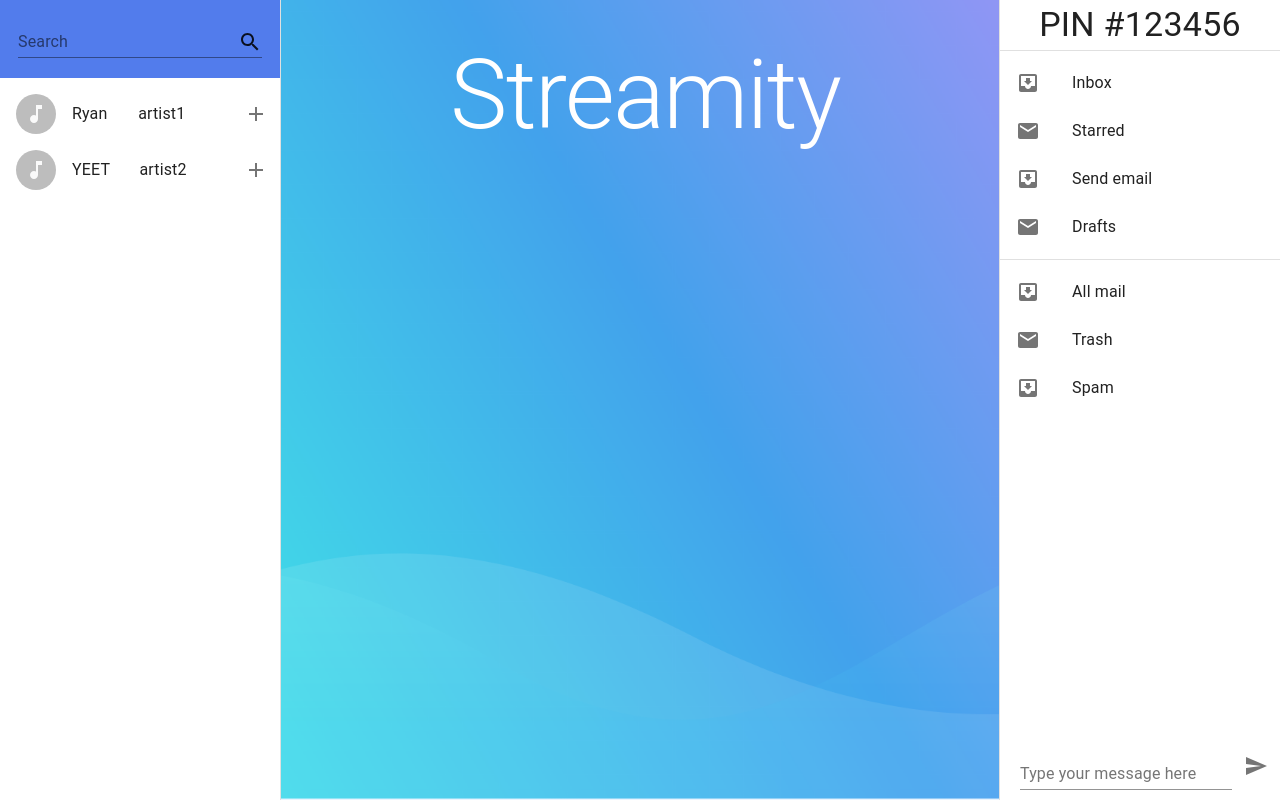
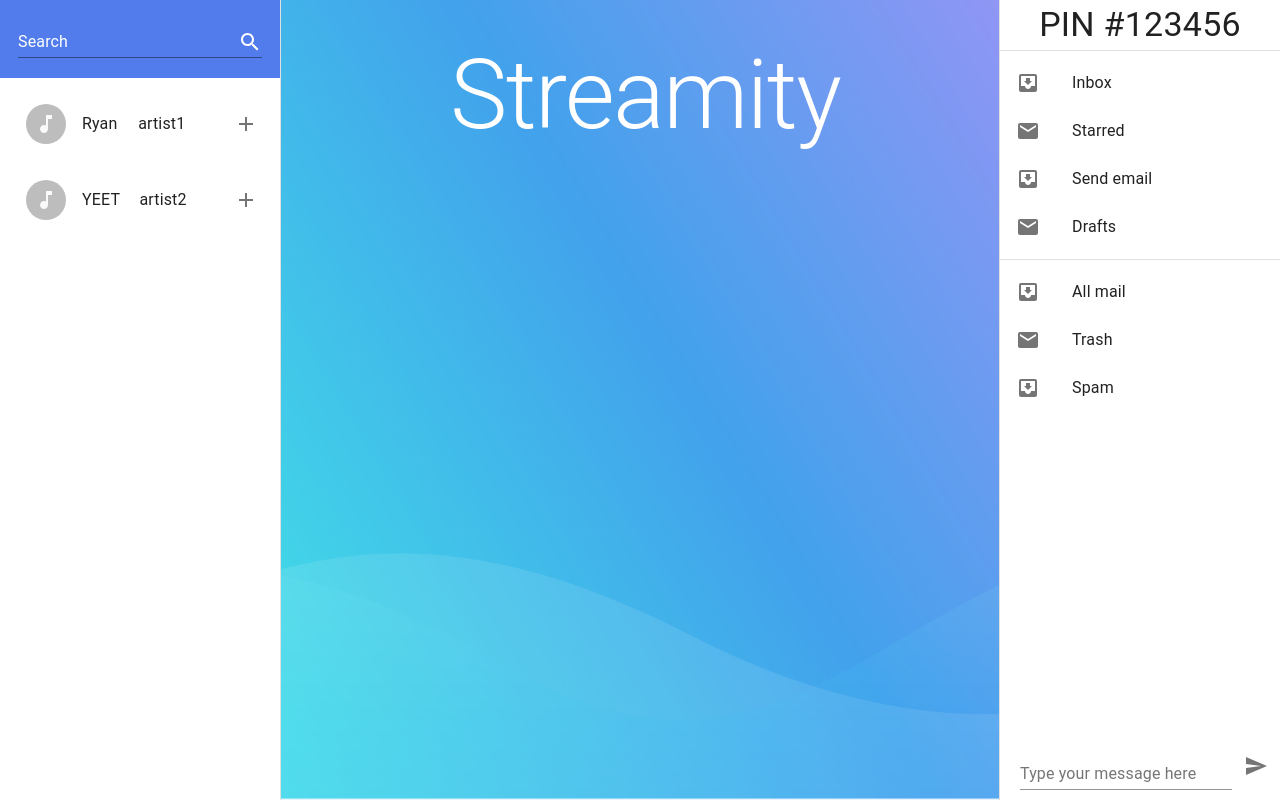
Before and after one commit to WaiHaiDere/Streamity, a React (Create React App) app in the folder frontend/: page /media in a window 1280 px wide. Built offline with nearby package versions, Linux system fonts and the light colour scheme; the HTML template or start-up script is replaced by a standard one.

Commit message:
Add coloured header to left drawer

```diff
--- a/frontend/src/components/LeftDrawer/LeftDrawer.jsx
+++ b/frontend/src/components/LeftDrawer/LeftDrawer.jsx
@@ -1,12 +1,16 @@
 import React from "react";
-import { TextField, Drawer, List, IconButton } from "@material-ui/core";
+import {
+  TextField,
+  Drawer,
+  List,
+  IconButton,
+  Divider,
+} from "@material-ui/core";
 import PropTypes from "prop-types";
 
 import SearchIcon from "@material-ui/icons/Search";
 import AddIcon from "@material-ui/icons/Add";
-
 import SearchResult from "../SearchResult/SearchResult";
-
 import styles from "./leftdrawer.module.css";
 
 const LeftDrawer = ({ listOfSearchResults }) => {
@@ -22,6 +26,14 @@ const LeftDrawer = ({ listOfSearchResults }) => {
             label="Search"
             InputProps={{
               endAdornment: <SearchIcon />,
+              classes: {
+                root: styles.searchColour,
+              },
+            }}
+            InputLabelProps={{
+              classes: {
+                root: styles.searchColour,
+              },
             }}
           />
         </div>
--- a/frontend/src/components/LeftDrawer/leftdrawer.module.css
+++ b/frontend/src/components/LeftDrawer/leftdrawer.module.css
@@ -7,15 +7,20 @@
   justify-content: center !important;
   padding-top: 10px;
   padding-bottom: 20px;
-    background-color: #527CEC;
+  background-color: #527cec;
 }
 
 .SearchResultContainer {
   display: flex;
   align-items: center;
-    align-content: center
+  align-content: center;
+  padding: 10px;
 }
 
 .SearchResult {
   width: 70%;
 }
+
+.searchColour {
+  color: white;
+}
```
Lines whose indentation alone changed are shown as unchanged.
